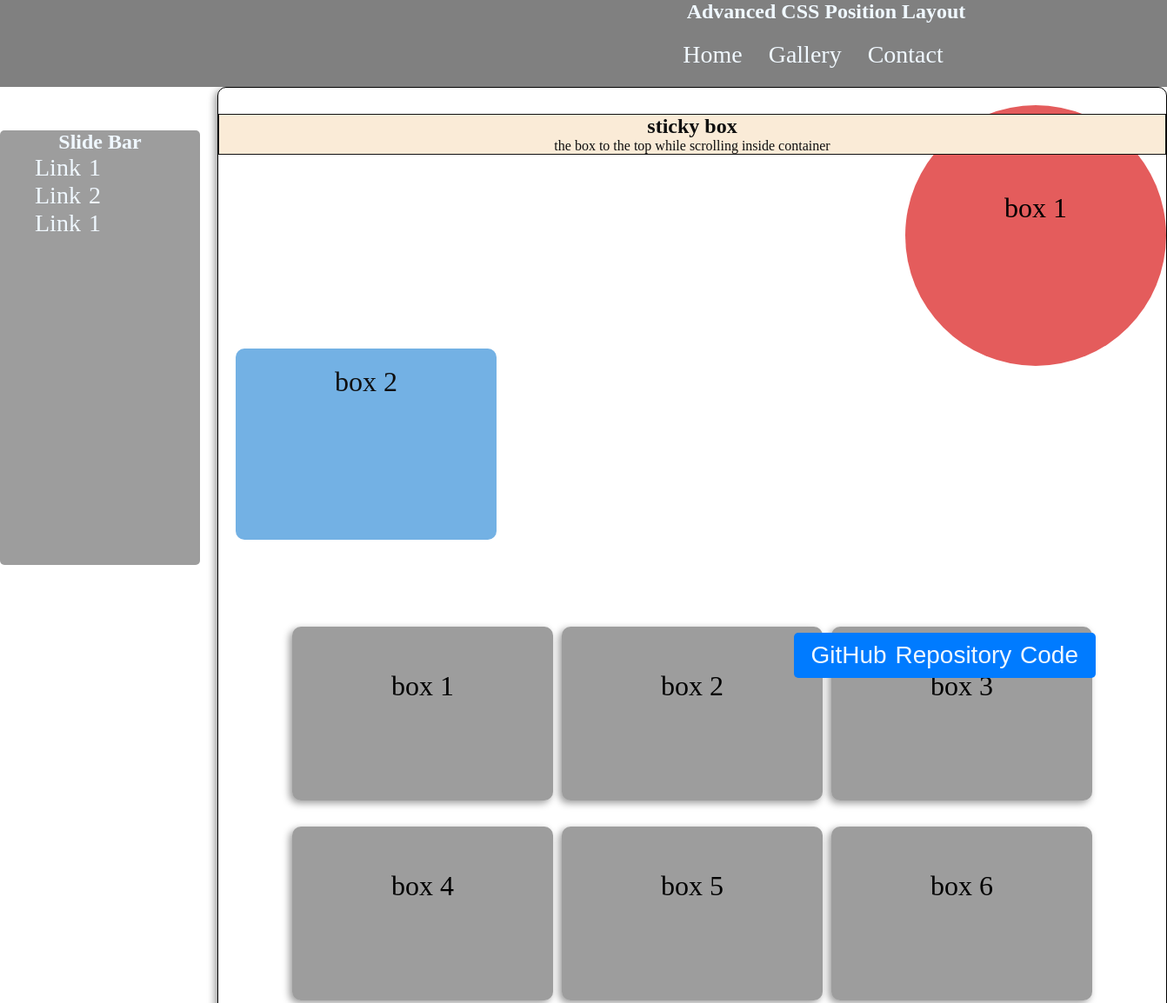
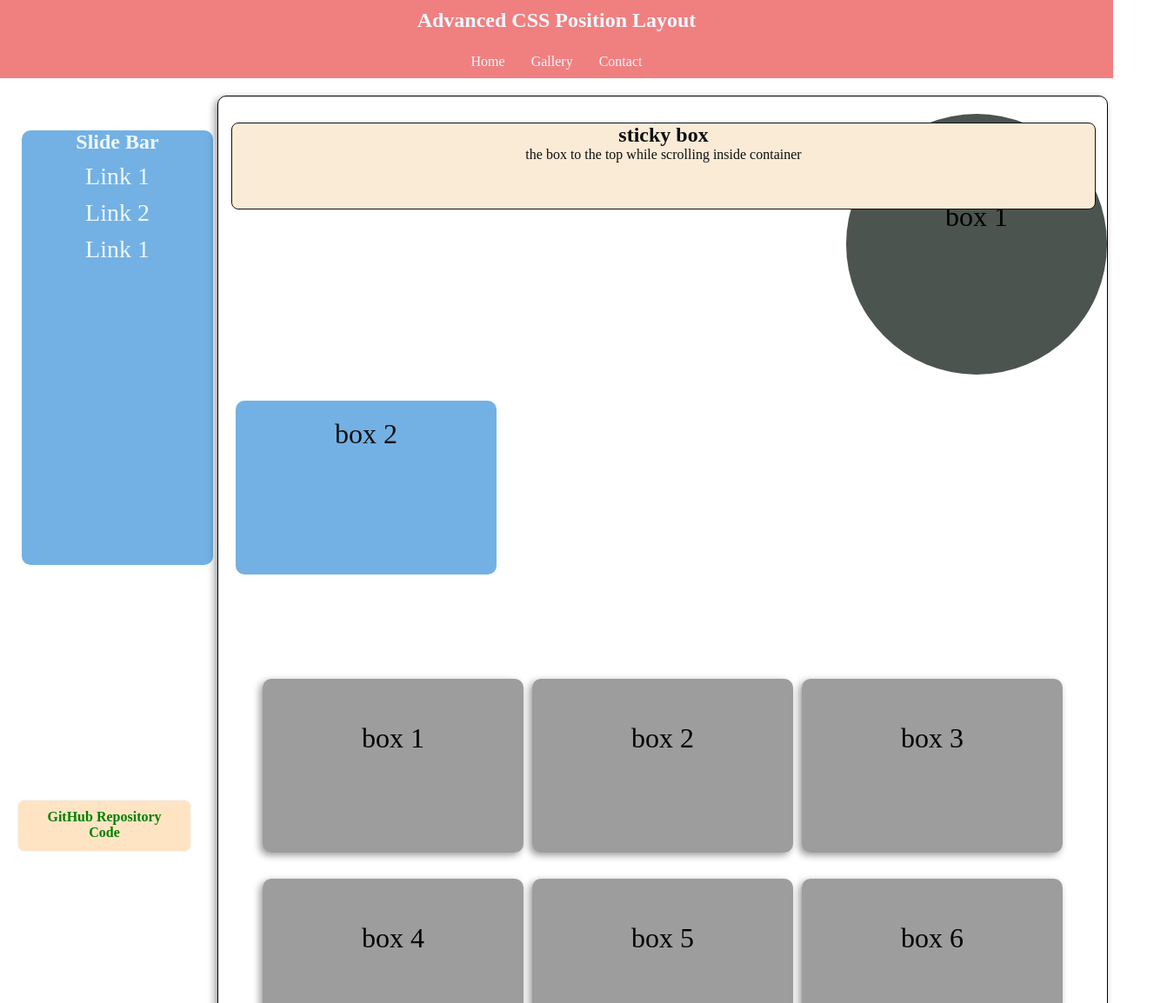
Before and after one commit to huzai569/CSS-TASK-7, a plain HTML site: page index.html in a window 1280 px wide. Shown: the top 1154 px of the page at 87% size, 1342 px wide, since content can reach past the window. Drawn offline with Linux system fonts and the light colour scheme.

Commit message:
update css 7

```diff
--- a/index.html
+++ b/index.html
@@ -76,13 +76,8 @@
         </main>
 </div>
 
-<button id="repo-button"> <a href="https://github.com/huzai569/CSS-TASK-7.git">GitHub Repository Code</a></button>
 
 
-<footer>
-    <div class="footer">
-        <br>
-        <p>&copy; 2026 A TO Z SOLUTIONS . All rights reserved.</p>
-    </div>
+<div id="repo-button"> <a href="https://github.com/huzai569/CSS-TASK-7.git">GitHub Repository Code</a></div>
 </body>
 </html>
--- a/style.css
+++ b/style.css
@@ -1,170 +1,205 @@
-*{
+* {
     margin: 0;
+    padding: 0;
+    box-sizing: border-box;
+}
+.main-m{
+    position: relative;
+    top: 0;
+}
 
+.main-nav {
+    position: fixed;
+    top: 0;
+    width: 100%;
+    max-width: 2000px;
+    z-index: 999;
 }
-.main-body {
-    display: inline;
-    position: absolute;
-    left: 250px;
-    top: 100px;
-    border: 1px solid;
-    border-radius: 10px;
-    width: 1090px;
-    height: 1100px;
-    box-shadow: -3px 3px 8px rgba(0, 0, 0, 0.4);
+
+.navone {
+    background-color: lightcoral;
 }
-nav{
-    width: 1900px;
-    height: 100px;
-}
-.main-nav{
-    position: fixed;
-    width: 1090px;
-    z-index: 999;
-    margin-bottom: 300px;
-}
-.navone{
-    background-color: grey;
 
-}
-.navone h1
- {
+.navone h1 {
     color: aliceblue;
     text-align: center;
-    gap: 20px;
+    padding: 10px;
 }
-.navone ul{
-    list-style: none;
-    text-align: center;
+
+.navone ul {
     display: flex;
     justify-content: center;
     gap: 30px;
-    margin-top: 20px;
-    margin-right: 70px;
+    list-style: none;
+    padding: 10px;
+}
+
+.navone a {
+    color: aliceblue;
+    text-decoration: none;
+}
+.asidebar{
+    width: 90vw;
+    height: 900px;
+    color: aliceblue;
+    border-radius: 10px;
+    z-index: 1000;
+    display: inline-block;
+
 
 }
+
+aside {
+   width: 220px;
+    position: sticky;
+    top: 150px;
+    left: 25px;
+    height: 500px;
+    background-color: rgb(115, 177, 228);
+    border-radius: 10px;
+}
+
+aside{
+    text-align: center;
+}
+aside h1 {
+    text-align: center;
+    text-transform: capitalize;
+}
+
+aside ul {
+    list-style: none;
+}
+
+aside a {
+    color: aliceblue;
+    text-decoration: none;
+    font-size: 28px;
+    text-transform: capitalize;
+}
+
+.main-body {
+    position: absolute;
+    top: 10px;
+   width: 80vw;
+   height: 180vh;
+    margin: 100px 0 30px 250px;
+    border: 1px solid;
+    border-radius: 10px;
+    box-shadow: -3px 3px 8px rgba(0, 0, 0, 0.4);
+}
+
+
 header {
-    width: 100%px;
-    height: 200px;
+    position: relative;
+    width: 80vw;
+    min-height: 250px;
+    padding: 30px 15px;
     text-align: center;
-    position: relative;
-    top: 30px;
+}
 
-}
-.navtwo{
+.navtwo {
+    position: sticky;
+    top: 100px;
     background-color: antiquewhite;
     color: #0f0f0f;
     border: 1px solid;
-    position: sticky;
+    border-radius: 8px;
     z-index: 10;
-
+    height: 100px;
 }
 
+
 .box-two {
-    background-color: rgb(228, 92, 92);
-    display: inline-block;
-    border-radius: 50%;
+    position: absolute;
+    top: 20px;
+    right: 0;
     width: 300px;
     height: 300px;
+    padding-top: 100px;
+    background-color: rgba(27, 39, 31, 0.788);
+    border-radius: 50%;
     text-align: center;
-    position: absolute;
-    right: 0px;
-    top: 20px;
+    font-size: 32px;
     z-index: 1;
-    padding-top: 100px;
-    box-sizing: border-box;
-    font-size: 32px;
 }
+
 .box-twoo {
-    width: 300px;
-    height: 200px;
-    background-color: rgb(115, 177, 228);
-    color: #0f0f0f;
-    text-align: center;
-    padding-top: 20px;
-    font-size: 32px;
     position: relative;
     top: 100px;
     left: 20px;
-    border-radius: 10px;
-}
-.big-box{
     width: 300px;
     height: 200px;
-    background-color: rgba(12, 11, 11, 0.4);
+    padding-top: 20px;
+    background-color: rgb(115, 177, 228);
+    color: #0f0f0f;
+    border-radius: 10px;
+    text-align: center;
+    font-size: 32px;
+}
+
+
+.boxes,
+.boxestwo {
+    display: flex;
+    justify-content: center;
+    flex-wrap: wrap;
+    gap: 10px;
+}
+
+.boxes {
+    margin-bottom: 30px;
+}
+
+
+.big-box {
     position: relative;
     top: 200px;
+    width: 300px;
+    height: 200px;
+    padding-top: 50px;
+    background-color: rgba(12, 11, 11, 0.4);
     border-radius: 10px;
-    padding-top: 50px;
+    text-align: center;
     font-size: 32px;
-    text-align: center;
-    box-sizing: border-box;
-   transition: transform 0.3s ease;
-   box-shadow: -3px 3px 8px rgba(0, 0, 0, 0.4);
+    box-shadow: -3px 3px 8px rgba(0, 0, 0, 0.4);
+    transition: transform 0.3s ease;
 }
+
 .big-box:hover {
     transform: translateY(-10px);
     box-shadow: -3px 3px 8px rgba(0, 0, 0, 0.9);
+}
+
+
+.navone h1 + ul {
+    margin-top: 5px;
+}
+
+aside ul > li {
+    margin: 10px 0;
+}
+
+.box-twoo ~ .boxes {
+    margin-top: 20px;
+}
+#repo-button{
+    background-color: bisque;
+    color: aliceblue;
+    border: 1px solid;
+    border-radius: 8px;
+    padding: 10px 20px;
+    cursor: pointer;
+    margin-top: 20px;
+    margin-left: 20px;
+    font-size: 16px;
+    font-weight: bold;
+    width: 200px;
+    height: 60px;
+    text-align: center;
 
 }
-
-.boxes {
-    display: flex;
-    justify-content: center;
-    gap: 10px;
-    margin-bottom: 30px;
-
+#repo-button a{
+    color: green;
+    text-decoration: none;
 }
-.boxestwo{
-      display: flex;
-    justify-content: center;
-    gap: 10px;
-    border-radius: 10px;
-}
-aside{
-    width: 230px;
-    height: 500px;
-    background-color: rgba(12, 11, 11, 0.4);
-    display: inline-block;
-    position: fixed;
-    top: 150px;
-    border-radius: 5px;
-    color: aliceblue;
-    z-index: 1000;
-
-}
-aside h1{
-    text-align: center;
-    text-transform: capitalize;
-}
-aside ul {
-    list-style: none;
-}
-aside ul,li,a{
-    text-decoration: none;
-    color: aliceblue;
-    font-size: 28px;
-    text-transform: capitalize;
-    word-spacing: 2px;
-}
-.footer{
-    width: 100%;
-    height: 100px;
-    background-color: rgb(228, 92, 92);
-    position: relative;
-    top: 1250px;
-    text-align: center;
-    font-size: 32px;
-}
-#repo-button {
-    position: fixed;
-    bottom: 20px;
-    right: 20px;
-    padding: 10px 20px;
-    background-color: #007bff;
-    color: white;
-    border: none;
-    border-radius: 5px;
-    cursor: pointer;
-    z-index: 1000;
-}
```
